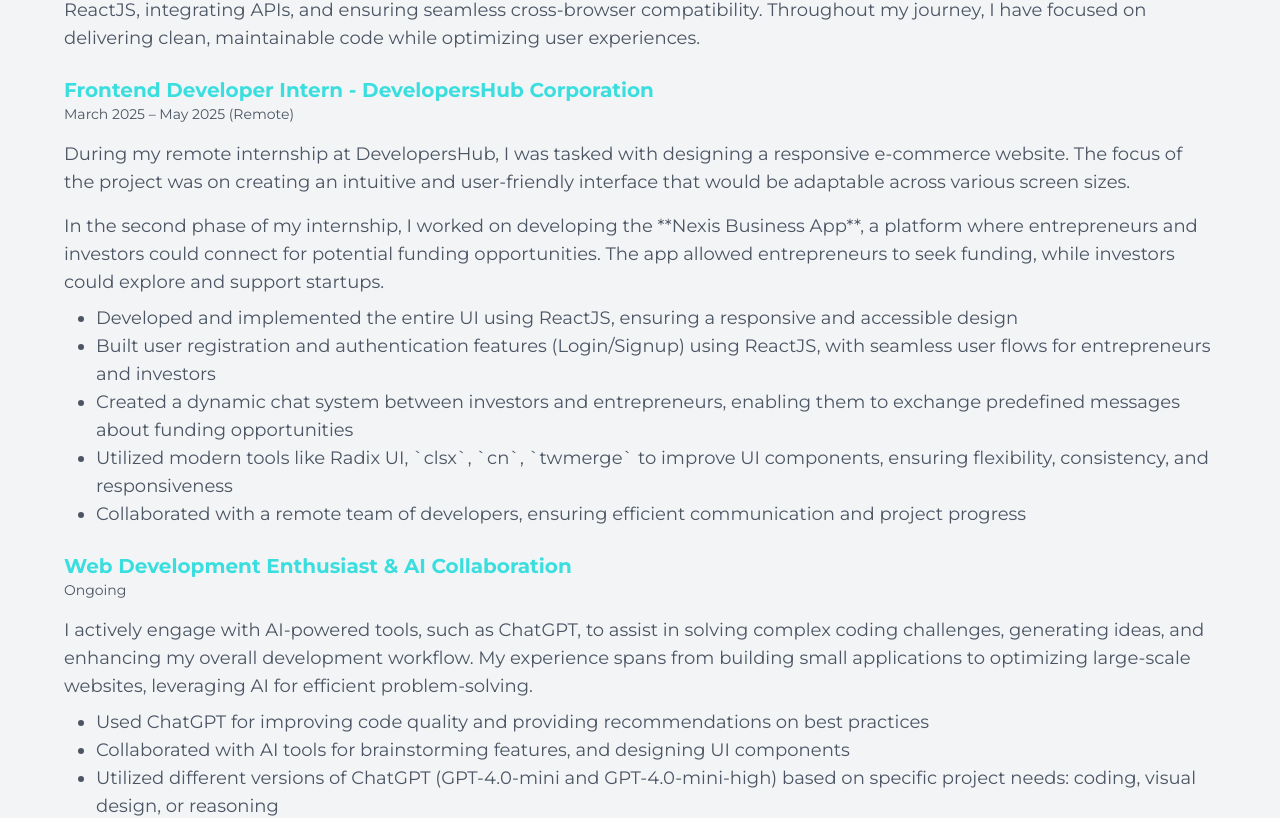
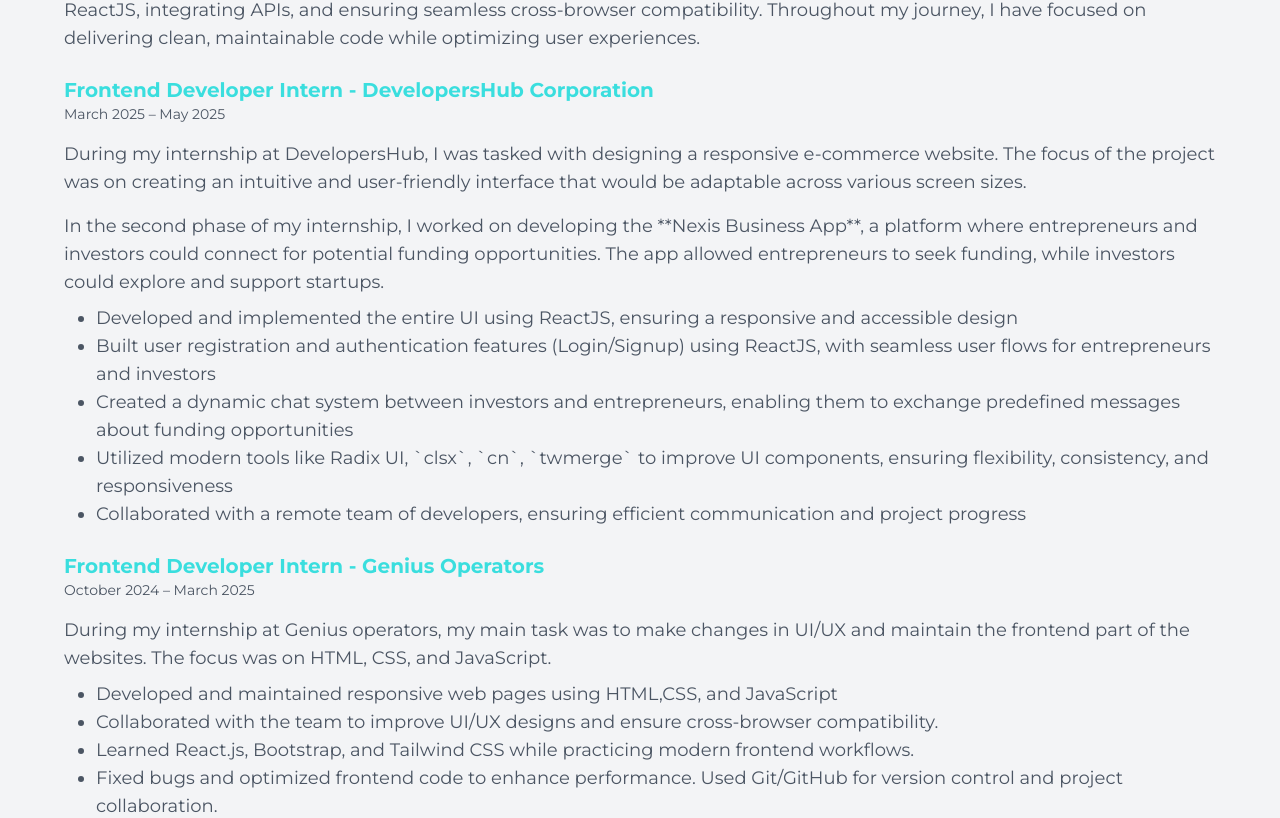
Before and after one commit to RameezAslam/Latest-Portfolio, a React (Vite) app: page / in a window 1280 px wide. Shown: the part 2510-3328 px from the top of the page. Built offline with nearby package versions, Linux system fonts and the light colour scheme.

Commit message:
Added latest resume and added experience

```diff
--- a/src/Components/Experience.jsx
+++ b/src/Components/Experience.jsx
@@ -22,9 +22,9 @@ function Experience() {
 
                   <div className="mt-6">
                     <h2 className='text-xl font-semibold text-lightning-aqua-600'>Frontend Developer Intern - DevelopersHub Corporation</h2>
-                    <p className='text-sm text-gray-600 dark:text-gray-400'>March 2025 – May 2025 (Remote)</p>
+                    <p className='text-sm text-gray-600 dark:text-gray-400'>March 2025 – May 2025</p>
                      <p className='text-lg text-gray-600 dark:text-gray-400 mt-4'>
-                         During my remote internship at DevelopersHub, I was tasked with designing a responsive e-commerce website. The focus of the project was on creating an intuitive and user-friendly interface that would be adaptable across various screen sizes.
+                         During my internship at DevelopersHub, I was tasked with designing a responsive e-commerce website. The focus of the project was on creating an intuitive and user-friendly interface that would be adaptable across various screen sizes.
                     </p>
                     <p className='text-lg text-gray-600 dark:text-gray-400 mt-4'>
                         In the second phase of my internship, I worked on developing the **Nexis Business App**, a platform where entrepreneurs and investors could connect for potential funding opportunities. The app allowed entrepreneurs to seek funding, while investors could explore and support startups.
@@ -40,15 +40,17 @@ function Experience() {
             </div>
 
                 <div className="mt-6">
-                    <h2 className='text-xl font-semibold text-lightning-aqua-600'>Web Development Enthusiast & AI Collaboration</h2>
-                    <p className='text-sm text-gray-600 dark:text-gray-400'>Ongoing</p>
+                    <h2 className='text-xl font-semibold text-lightning-aqua-600'>Frontend Developer Intern - Genius Operators</h2>
+                    <p className='text-sm text-gray-600 dark:text-gray-400'>October 2024 – March 2025</p>
                     <p className='text-lg text-gray-600 dark:text-gray-400 mt-4'>
-                        I actively engage with AI-powered tools, such as ChatGPT, to assist in solving complex coding challenges, generating ideas, and enhancing my overall development workflow. My experience spans from building small applications to optimizing large-scale websites, leveraging AI for efficient problem-solving.
+                        During my internship at Genius operators, my main task was to make changes in UI/UX and maintain the frontend part of the websites. The focus was on HTML, CSS, and JavaScript.
                     </p>
                     <ul className='list-disc ml-8 text-lg text-gray-600 dark:text-gray-400 mt-2'>
-                        <li>Used ChatGPT for improving code quality and providing recommendations on best practices</li>
-                        <li>Collaborated with AI tools for brainstorming features, and designing UI components</li>
-                        <li>Utilized different versions of ChatGPT (GPT-4.0-mini and GPT-4.0-mini-high) based on specific project needs: coding, visual design, or reasoning</li>
+                        <li>Developed and maintained responsive web pages using HTML,CSS, and JavaScript</li>
+                        <li>Collaborated with the team to improve UI/UX designs and ensure cross-browser compatibility.</li>
+                        <li>Learned React.js, Bootstrap, and Tailwind CSS while practicing modern frontend workflows.</li>
+                        <li>Fixed bugs and optimized frontend code to enhance performance.
+                            Used Git/GitHub for version control and project collaboration.</li>
                     </ul>
                 </div>
           </motion.section>
--- a/src/Components/Hero.jsx
+++ b/src/Components/Hero.jsx
@@ -54,7 +54,7 @@ function Hero() {
            <button className='bg-lightning-aqua-600 text-gray-700 hover:bg-transparent
             hover:text-lightning-aqua-600 transform transition duration-500 border border-lightning-aqua-600 px-4 py-2 rounded-full font-semibold'>
            <a href="#projects">See My Projects</a></button>
-           <a href="/Rameez Aslam.pdf" download>
+           <a href="/Rameez Aslam's CV.pdf" download>
              <button
             className='bg-gray-700 text-white hover:bg-transparent
             hover:text-gray-700 hover:dark:text-white transform transition duration-500 border border-gray-700 px-4 py-2 rounded-full font-semibold'>
```
Also changed, not shown: 2 other files (tests, documents, lock files or other folders).
